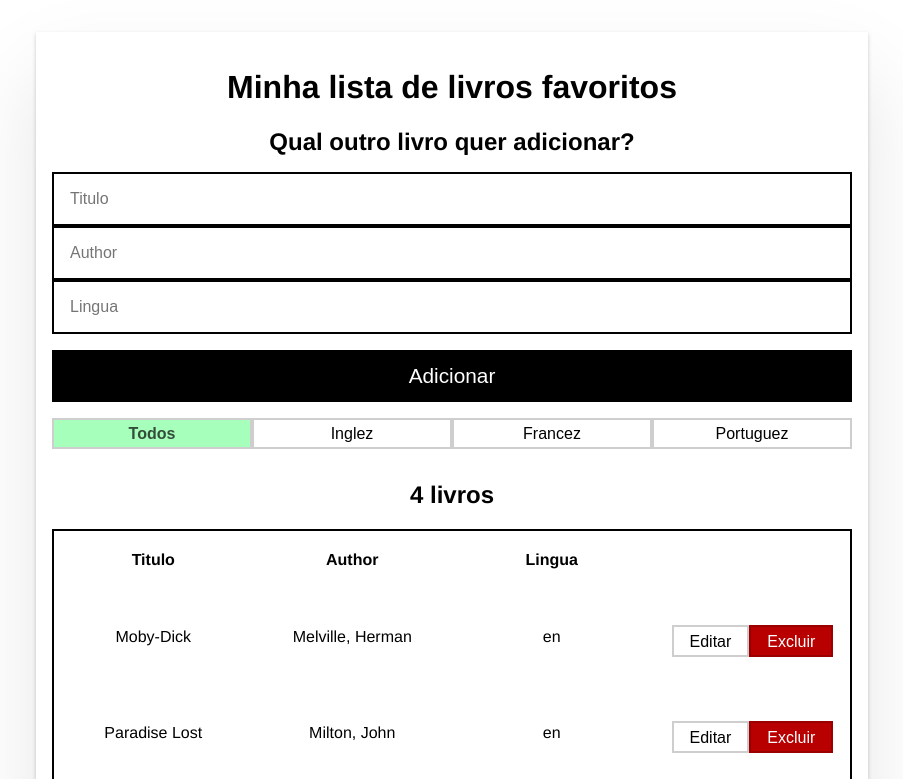
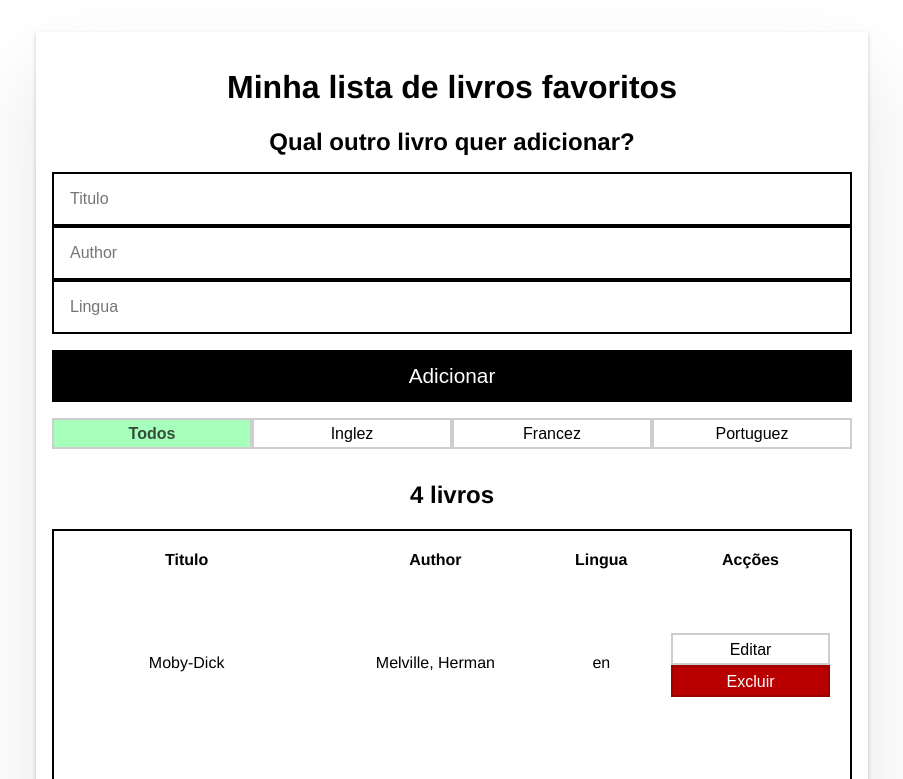
Before and after one commit to rkoyanagui/favorite-books-website, an Angular app: page / in a window 1280 px wide. Shown: the top 779 px of the page, without its empty margins (188-1091 px from the left). Built offline with nearby package versions, Linux system fonts and the light colour scheme.

Commit message:
Fix language filter buttons' and book action buttons' layout

```diff
--- a/src/app/app.component.css
+++ b/src/app/app.component.css
@@ -34,7 +34,7 @@ label {
 }
 
 .btn-menu {
-  flex-basis: 32%;
+  flex: 1 1 25%;
 }
 
 .active {
@@ -59,19 +59,19 @@ table {
 }
 
 thead th:nth-child(1) {
-  width: 45%;
+  width: 35%;
 }
 
 thead th:nth-child(2) {
-  width: 40%;
+  width: 30%;
 }
 
 thead th:nth-child(3) {
-  width: 5%;
+  width: 10%;
 }
 
 thead th:nth-child(4) {
-  width: 10%;
+  width: 25%;
 }
 
 th,
--- a/src/app/app.component.html
+++ b/src/app/app.component.html
@@ -96,24 +96,30 @@
   </h2>
 
   <table>
+    <thead>
       <tr>
         <th>Titulo</th>
         <th>Author</th>
         <th>Lingua</th>
+        <th>Acções</th>
       </tr>
+    </thead>
+    <tbody>
       <tr *ngFor="let b of books">
         <td>{{ b.title }}</td>
         <td>{{ b.author }}</td>
         <td>{{ b.language }}</td>
         <td><app-book (remove)="remove(b)" [book]="b"></app-book></td>
       </tr>
+    </tbody>
   </table>
 
   <p class="observacao">
     Procurou-se neste sitio obedecer as normas da escripta portugueza anteriores
     á mal inspirada
     <a href="https://pt.wikipedia.org/wiki/Reforma_Ortogr%C3%A1fica_de_1911">
-    Reforma Orthographica de 1911</a>
+      Reforma Orthographica de 1911
+    </a>
   </p>
   <script src="scripts/main.js"></script>
 </div>
--- a/src/app/book/book.component.css
+++ b/src/app/book/book.component.css
@@ -1,17 +1,17 @@
-.item {
+.book {
   padding: 0.5rem 0 0.75rem 0;
   text-align: left;
   font-size: 1.2rem;
 }
 
-.btn-wrapper {
+.btn-group {
   margin-top: 1rem;
   margin-bottom: 0.5rem;
 }
 
-.btn {
-  /* menu buttons flexbox styles */
-  flex-basis: 49%;
+.btn-group button {
+  width: 100%;
+  display: block;
 }
 
 .btn-save {
--- a/src/app/book/book.component.html
+++ b/src/app/book/book.component.html
@@ -1,5 +1,5 @@
 <div class="book">
-  <div class="btn-wrapper" *ngIf="!editable">
+  <div class="btn-group" *ngIf="!editable">
     <button class="btn" (click)="editable = !editable">Editar</button>
     <button class="btn btn-warn" (click)="remove.emit()">Excluir</button>
   </div>
@@ -36,7 +36,7 @@
       "
     />
 
-    <div class="btn-wrapper">
+    <div class="btn-group">
       <button class="btn" (click)="editable = !editable">Cancelar</button>
       <button
         class="btn btn-save"
```
Also changed, not shown: 1 other file (tests, documents, lock files or other folders). Lines whose indentation alone changed are shown as unchanged.
